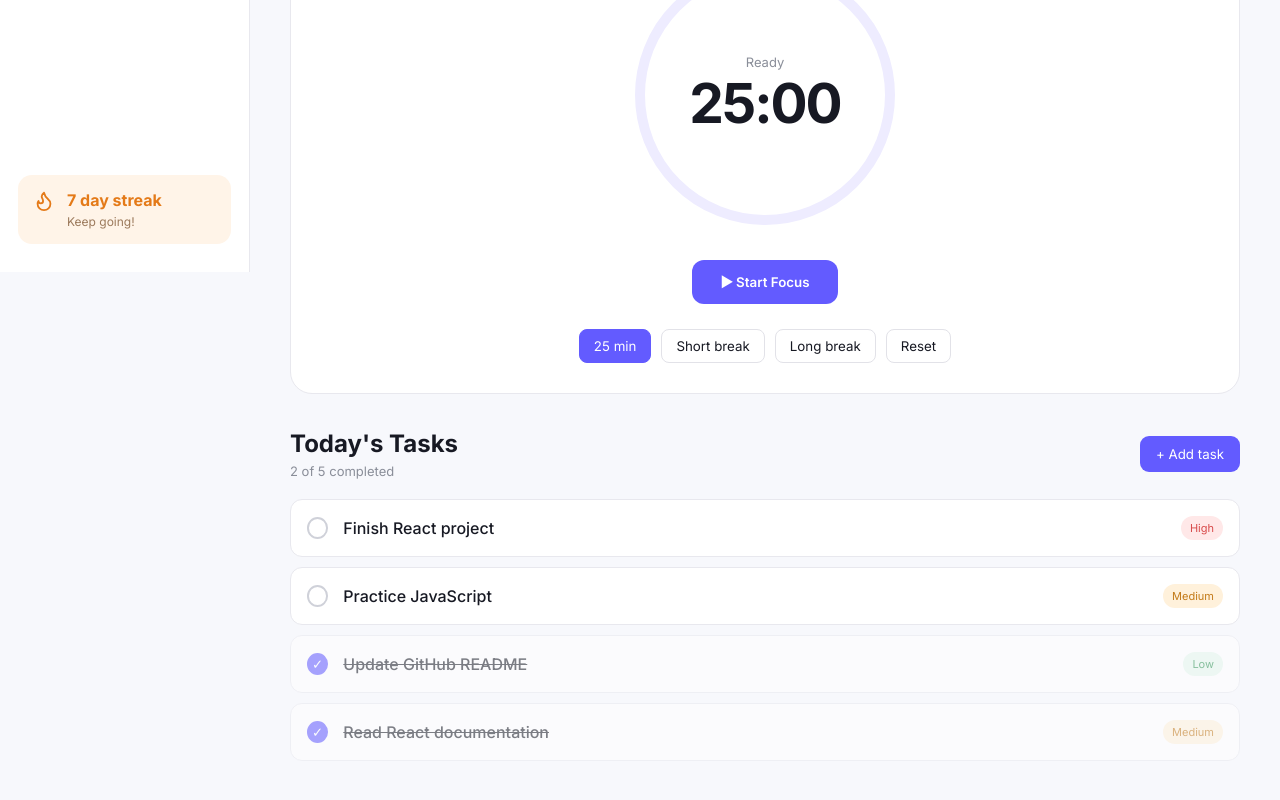
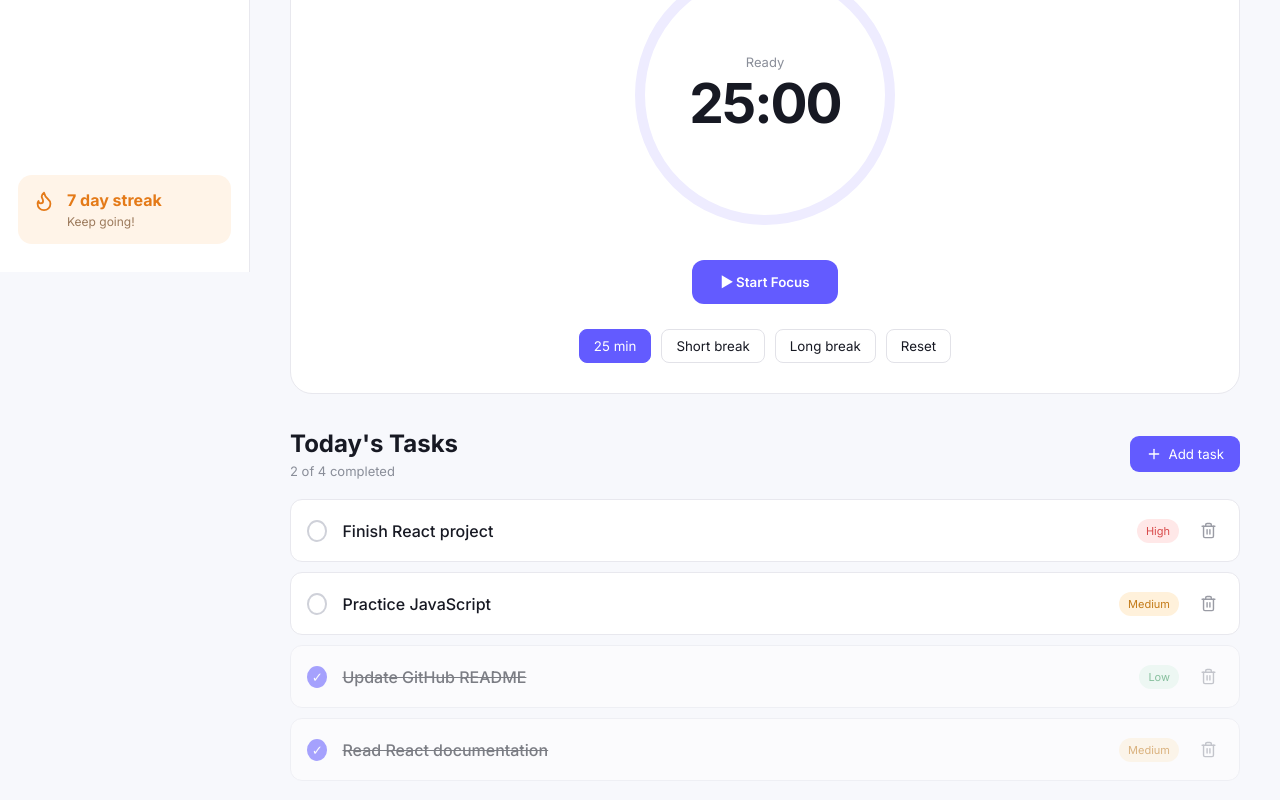
Before and after one commit to Shreyasingh223/FocusFlow, a React (Vite) app: page / in a window 1280 px wide. Shown: the part 528-1328 px from the top of the page. Built offline with nearby package versions, Linux system fonts and the light colour scheme.

Commit message:
Added Task List

```diff
--- a/src/App.css
+++ b/src/App.css
@@ -666,3 +666,142 @@ nav {
     gap: 10px;
   }
 }
+
+/* TASK FORM */
+
+.task-form {
+  background: white;
+  border: 1px solid #e8e8ee;
+  border-radius: 16px;
+  padding: 20px;
+  margin-top: 20px;
+
+  display: flex;
+  flex-direction: column;
+  gap: 12px;
+}
+
+.dark .task-form {
+  background: #181a20;
+  border-color: #282b33;
+}
+
+.form-header {
+  display: flex;
+  align-items: center;
+  justify-content: space-between;
+}
+
+.form-header h3 {
+  font-size: 16px;
+}
+
+.close-form {
+  border: none;
+  background: transparent;
+  cursor: pointer;
+  color: inherit;
+
+  display: grid;
+  place-items: center;
+}
+
+.task-form input,
+.task-form select {
+  width: 100%;
+
+  padding: 12px 14px;
+
+  border: 1px solid #dedfe6;
+  border-radius: 9px;
+
+  background: transparent;
+  color: inherit;
+
+  font-family: inherit;
+  font-size: 14px;
+
+  outline: none;
+}
+
+.task-form input:focus,
+.task-form select:focus {
+  border-color: #635bff;
+}
+
+.task-form select option {
+  color: #171923;
+}
+
+.save-task {
+  border: none;
+
+  background: #635bff;
+  color: white;
+
+  padding: 12px;
+
+  border-radius: 9px;
+
+  font-family: inherit;
+  font-weight: 600;
+
+  cursor: pointer;
+
+  transition: 0.2s;
+}
+
+.save-task:hover {
+  transform: translateY(-1px);
+}
+
+
+/* ADD TASK BUTTON */
+
+.add-task {
+  display: flex;
+  align-items: center;
+  gap: 6px;
+}
+
+
+/* DELETE BUTTON */
+
+.delete-task {
+  border: none;
+  background: transparent;
+
+  color: #9a9ca5;
+
+  cursor: pointer;
+
+  padding: 6px;
+
+  border-radius: 7px;
+
+  display: grid;
+  place-items: center;
+
+  transition: 0.2s;
+}
+
+.delete-task:hover {
+  color: #d84a4a;
+  background: #ffe8e8;
+}
+
+
+/* MOBILE TASK FORM */
+
+@media (max-width: 600px) {
+
+  .task-info {
+    flex-direction: column;
+    align-items: flex-start;
+  }
+
+  .delete-task {
+    margin-left: auto;
+  }
+
+}
--- a/src/App.jsx
+++ b/src/App.jsx
@@ -1,3 +1,4 @@
+import TaskList from "./components/TaskList";
 import Timer from "./components/Timer";
 
 import { useState } from "react";
@@ -152,52 +153,7 @@ function App() {
 
 
           {/* Tasks */}
-          <section className="tasks-section">
-
-            <div className="section-header">
-
-              <div>
-                <h2>Today's Tasks</h2>
-
-                <p>
-                  2 of 5 completed
-                </p>
-              </div>
-
-              <button className="add-task">
-                + Add task
-              </button>
-
-            </div>
-
-
-            <div className="tasks">
-
-              <Task
-                title="Finish React project"
-                priority="High"
-              />
-
-              <Task
-                title="Practice JavaScript"
-                priority="Medium"
-              />
-
-              <Task
-                title="Update GitHub README"
-                priority="Low"
-                completed
-              />
-
-              <Task
-                title="Read React documentation"
-                priority="Medium"
-                completed
-              />
-
-            </div>
-
-          </section>
+          <TaskList />
 
         </section>
 
--- /dev/null
+++ b/src/components/TaskList.jsx
@@ -0,0 +1,234 @@
+import { useState } from "react";
+import { Trash2, Plus, X } from "lucide-react";
+
+function TaskList() {
+  const [tasks, setTasks] = useState([
+    {
+      id: 1,
+      title: "Finish React project",
+      priority: "High",
+      completed: false,
+    },
+    {
+      id: 2,
+      title: "Practice JavaScript",
+      priority: "Medium",
+      completed: false,
+    },
+    {
+      id: 3,
+      title: "Update GitHub README",
+      priority: "Low",
+      completed: true,
+    },
+    {
+      id: 4,
+      title: "Read React documentation",
+      priority: "Medium",
+      completed: true,
+    },
+  ]);
+
+  const [showForm, setShowForm] = useState(false);
+
+  const [newTask, setNewTask] = useState({
+    title: "",
+    priority: "Medium",
+  });
+
+  // Add a new task
+  const addTask = (e) => {
+    e.preventDefault();
+
+    if (!newTask.title.trim()) return;
+
+    const task = {
+      id: Date.now(),
+      title: newTask.title,
+      priority: newTask.priority,
+      completed: false,
+    };
+
+    setTasks((previousTasks) => [
+      ...previousTasks,
+      task,
+    ]);
+
+    setNewTask({
+      title: "",
+      priority: "Medium",
+    });
+
+    setShowForm(false);
+  };
+
+  // Complete / uncomplete task
+  const toggleTask = (id) => {
+    setTasks((previousTasks) =>
+      previousTasks.map((task) =>
+        task.id === id
+          ? {
+              ...task,
+              completed: !task.completed,
+            }
+          : task
+      )
+    );
+  };
+
+  // Delete task
+  const deleteTask = (id) => {
+    setTasks((previousTasks) =>
+      previousTasks.filter((task) => task.id !== id)
+    );
+  };
+
+  const completedTasks = tasks.filter(
+    (task) => task.completed
+  ).length;
+
+  return (
+    <section className="tasks-section">
+
+      {/* Header */}
+
+      <div className="section-header">
+
+        <div>
+          <h2>Today's Tasks</h2>
+
+          <p>
+            {completedTasks} of {tasks.length} completed
+          </p>
+        </div>
+
+        <button
+          className="add-task"
+          onClick={() => setShowForm(true)}
+        >
+          <Plus size={16} />
+          Add task
+        </button>
+
+      </div>
+
+
+      {/* Add Task Form */}
+
+      {showForm && (
+        <form
+          className="task-form"
+          onSubmit={addTask}
+        >
+
+          <div className="form-header">
+
+            <h3>Add a new task</h3>
+
+            <button
+              type="button"
+              className="close-form"
+              onClick={() => setShowForm(false)}
+            >
+              <X size={18} />
+            </button>
+
+          </div>
+
+
+          <input
+            type="text"
+            placeholder="What do you need to do?"
+            value={newTask.title}
+            onChange={(e) =>
+              setNewTask({
+                ...newTask,
+                title: e.target.value,
+              })
+            }
+            autoFocus
+          />
+
+
+          <select
+            value={newTask.priority}
+            onChange={(e) =>
+              setNewTask({
+                ...newTask,
+                priority: e.target.value,
+              })
+            }
+          >
+            <option value="High">High priority</option>
+            <option value="Medium">Medium priority</option>
+            <option value="Low">Low priority</option>
+          </select>
+
+
+          <button
+            type="submit"
+            className="save-task"
+          >
+            Add Task
+          </button>
+
+        </form>
+      )}
+
+
+      {/* Tasks */}
+
+      <div className="tasks">
+
+        {tasks.map((task) => (
+
+          <div
+            className={
+              task.completed
+                ? "task completed"
+                : "task"
+            }
+            key={task.id}
+          >
+
+            <button
+              className="checkbox"
+              onClick={() => toggleTask(task.id)}
+            >
+              {task.completed && "✓"}
+            </button>
+
+
+            <div className="task-info">
+
+              <span className="task-title">
+                {task.title}
+              </span>
+
+              <span
+                className={`priority ${task.priority.toLowerCase()}`}
+              >
+                {task.priority}
+              </span>
+
+            </div>
+
+
+            <button
+              className="delete-task"
+              onClick={() => deleteTask(task.id)}
+            >
+              <Trash2 size={17} />
+            </button>
+
+          </div>
+
+        ))}
+
+      </div>
+
+    </section>
+  );
+}
+
+export default TaskList;
--- a/src/components/Timer.jsx
+++ b/src/components/Timer.jsx
@@ -7,7 +7,7 @@ function Timer() {
 
   const durations = {
     focus: 25,
-    short: 5,
+    short: 1,
     long: 15,
   };
 
```
